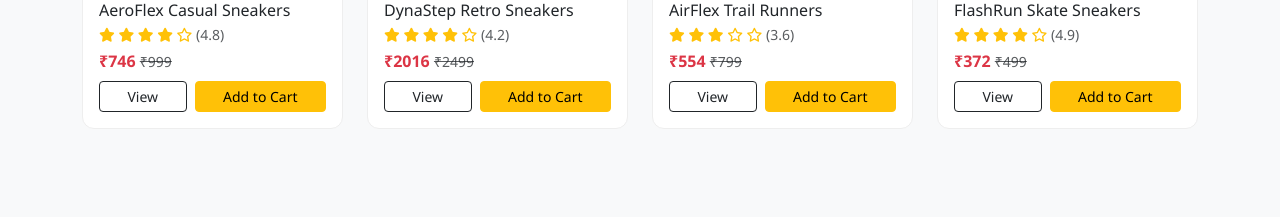
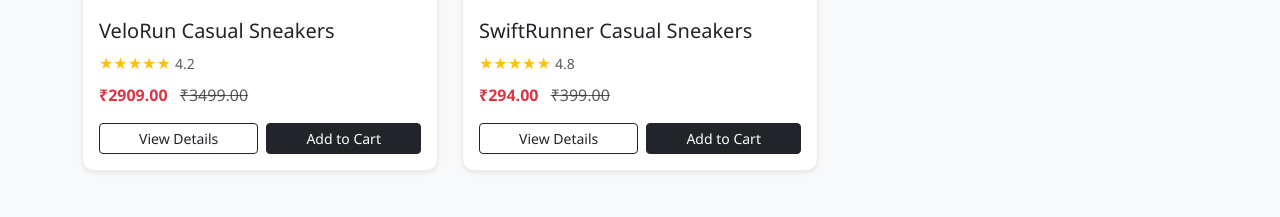
Before and after one commit to riddhesh211/shoekart, a Flask app: page / in a window 1280 px wide. Shown: the part 2685-2902 px from the top of the page. Run offline with Flask 3, Linux system fonts and the light colour scheme; data comes from the database, SQL or seed files in the repository.

Commit message:
Fix product card images

```diff
--- a/templates/_product_card.html
+++ b/templates/_product_card.html
@@ -1,40 +1,93 @@
-{% macro product_card(p) %}
-<div class="col-6 col-md-4 col-lg-3 mb-4">
-    <div class="card product-card h-100">
-        <div class="product-img-wrap">
-            <a href="{{ url_for('product_details', product_id=p.id) }}">
-                <img src="{{ url_for('static', filename='images/' + p.image) }}"
-                     onerror="this.src='{{ url_for('static', filename='images/default_shoe.jpg') }}'"
-                     class="card-img-top" alt="{{ p.name }}">
-            </a>
-            {% if p.is_new %}<span class="badge bg-success badge-tag">NEW</span>{% endif %}
-            {% if p.discount_price %}<span class="badge bg-danger badge-tag badge-tag-sale">SALE</span>{% endif %}
-            {% if p.is_popular %}<span class="badge bg-warning text-dark badge-tag badge-tag-popular">POPULAR</span>{% endif %}
+{% macro product_card(product) %}
+
+<div class="col-md-6 col-xl-4 mb-4">
+    <div class="card product-card h-100 shadow-sm">
+
+        <div class="position-relative">
+            {% if product['image'] %}
+                <img
+                    src="{{ url_for('static', filename='images/' ~ product['image']) }}"
+                    class="card-img-top product-image"
+                    alt="{{ product['name'] }}"
+                    loading="lazy"
+                    onerror="this.onerror=null; this.src='{{ url_for('static', filename='images/default_shoe.jpg') }}';"
+                >
+            {% else %}
+                <img
+                    src="{{ url_for('static', filename='images/default_shoe.jpg') }}"
+                    class="card-img-top product-image"
+                    alt="{{ product['name'] }}"
+                >
+            {% endif %}
+
+            {% if product.get('discount', 0) > 0 %}
+                <span class="badge bg-danger position-absolute top-0 start-0 m-2">
+                    SALE
+                </span>
+            {% endif %}
         </div>
+
         <div class="card-body d-flex flex-column">
-            <p class="text-muted small mb-1">{{ p.category_name if p.category_name is defined else '' }}</p>
-            <h6 class="card-title mb-1">
-                <a href="{{ url_for('product_details', product_id=p.id) }}" class="product-link">{{ p.name }}</a>
-            </h6>
-            <div class="mb-1 text-warning small">
-                {% for i in range(5) %}
-                    {% if i < p.rating|round(0, 'floor') %}<i class="fa-solid fa-star"></i>{% else %}<i class="fa-regular fa-star"></i>{% endif %}
-                {% endfor %}
-                <span class="text-muted">({{ p.rating }})</span>
+
+            <small class="text-muted">
+                {{ product['category_name'] }}
+            </small>
+
+            <h5 class="card-title mt-1">
+                {{ product['name'] }}
+            </h5>
+
+            <div class="mb-2">
+                <span class="text-warning">
+                    ★★★★★
+                </span>
+                <small class="text-muted">
+                    {{ product.get('rating', 0) }}
+                </small>
             </div>
-            <div class="mb-2">
-                {% if p.discount_price %}
-                    <span class="fw-bold text-danger">₹{{ '%.0f'|format(p.discount_price) }}</span>
-                    <span class="text-muted text-decoration-line-through small">₹{{ '%.0f'|format(p.price) }}</span>
+
+            <div class="mb-3">
+                {% if product.get('discount_price') %}
+                    <span class="fw-bold text-danger">
+                        ₹{{ product['discount_price'] }}
+                    </span>
+
+                    <del class="text-muted ms-2">
+                        ₹{{ product['price'] }}
+                    </del>
                 {% else %}
-                    <span class="fw-bold">₹{{ '%.0f'|format(p.price) }}</span>
+                    <span class="fw-bold">
+                        ₹{{ product['price'] }}
+                    </span>
                 {% endif %}
             </div>
+
             <div class="mt-auto d-flex gap-2">
-                <a href="{{ url_for('product_details', product_id=p.id) }}" class="btn btn-outline-dark btn-sm flex-fill">View</a>
-                <a href="{{ url_for('product_details', product_id=p.id) }}" class="btn btn-warning btn-sm flex-fill">Add to Cart</a>
+
+                <a
+                    href="{{ url_for('product_details', product_id=product['id']) }}"
+                    class="btn btn-outline-dark btn-sm flex-fill"
+                >
+                    View Details
+                </a>
+
+                {% if product.get('stock', 0) > 0 %}
+                    <a
+                        href="{{ url_for('product_details', product_id=product['id']) }}"
+                        class="btn btn-dark btn-sm flex-fill"
+                    >
+                        Add to Cart
+                    </a>
+                {% else %}
+                    <button class="btn btn-secondary btn-sm flex-fill" disabled>
+                        Out of Stock
+                    </button>
+                {% endif %}
+
             </div>
+
         </div>
     </div>
 </div>
+
 {% endmacro %}
```
